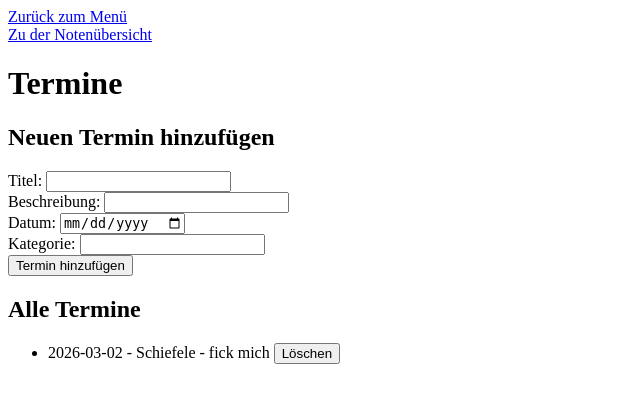
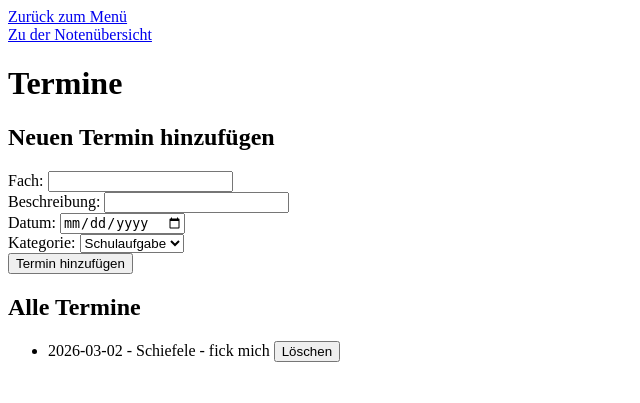
Before and after one commit to erik2604/Schulmanager-fuer-Fachschueler, a Flask app: page /termine in a window 1280 px wide. Shown: the top 403 px of the page, without its empty margins (0-640 px from the left). Run offline with Flask 3, Linux system fonts and the light colour scheme; data comes from the database, SQL or seed files in the repository; both versions use the stored data as it was after the commit.

Commit message:
Termineingabe optimiert

```diff
--- a/templates/termine.html
+++ b/templates/termine.html
@@ -11,7 +11,7 @@
 
     <h2>Neuen Termin hinzufügen</h2>
     <form action="/appointments/add" method="post">
-        <label>Titel:</label>
+        <label>Fach:</label>
         <input type="text" name="title" required><br>
 
         <label>Beschreibung:</label>
@@ -21,7 +21,10 @@
         <input type="date" name="date" required><br>
 
         <label>Kategorie:</label>
-        <input type="text" name="category"><br>
+        <select name="category" required>
+            <option value="Schulaufgabe">Schulaufgabe</option>
+            <option value="Kurzarbeit">Kurzarbeit</option>
+        </select><br>
 
         <button type="submit">Termin hinzufügen</button>
     </form>
```
Also changed, not shown: schulmanager.db.
